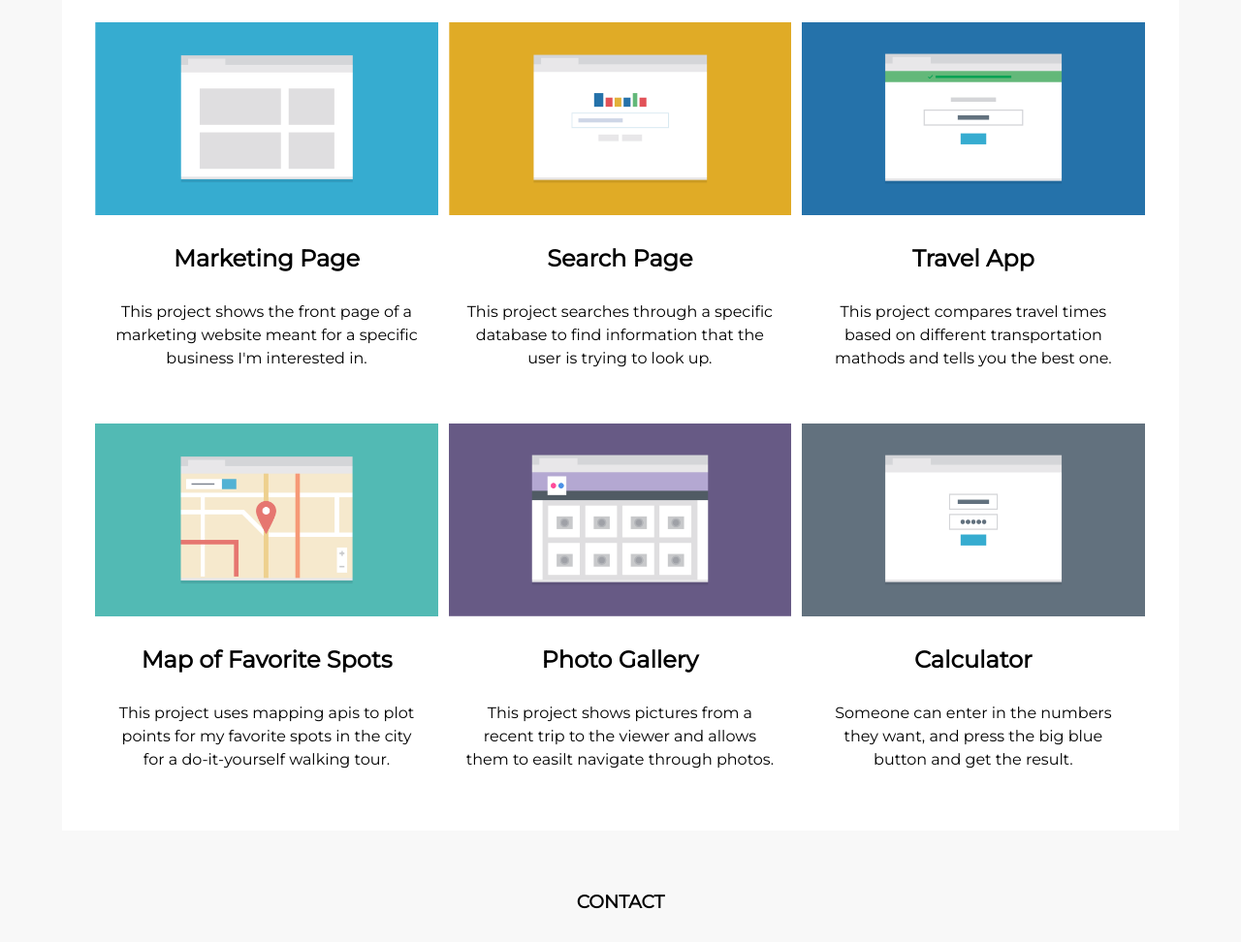
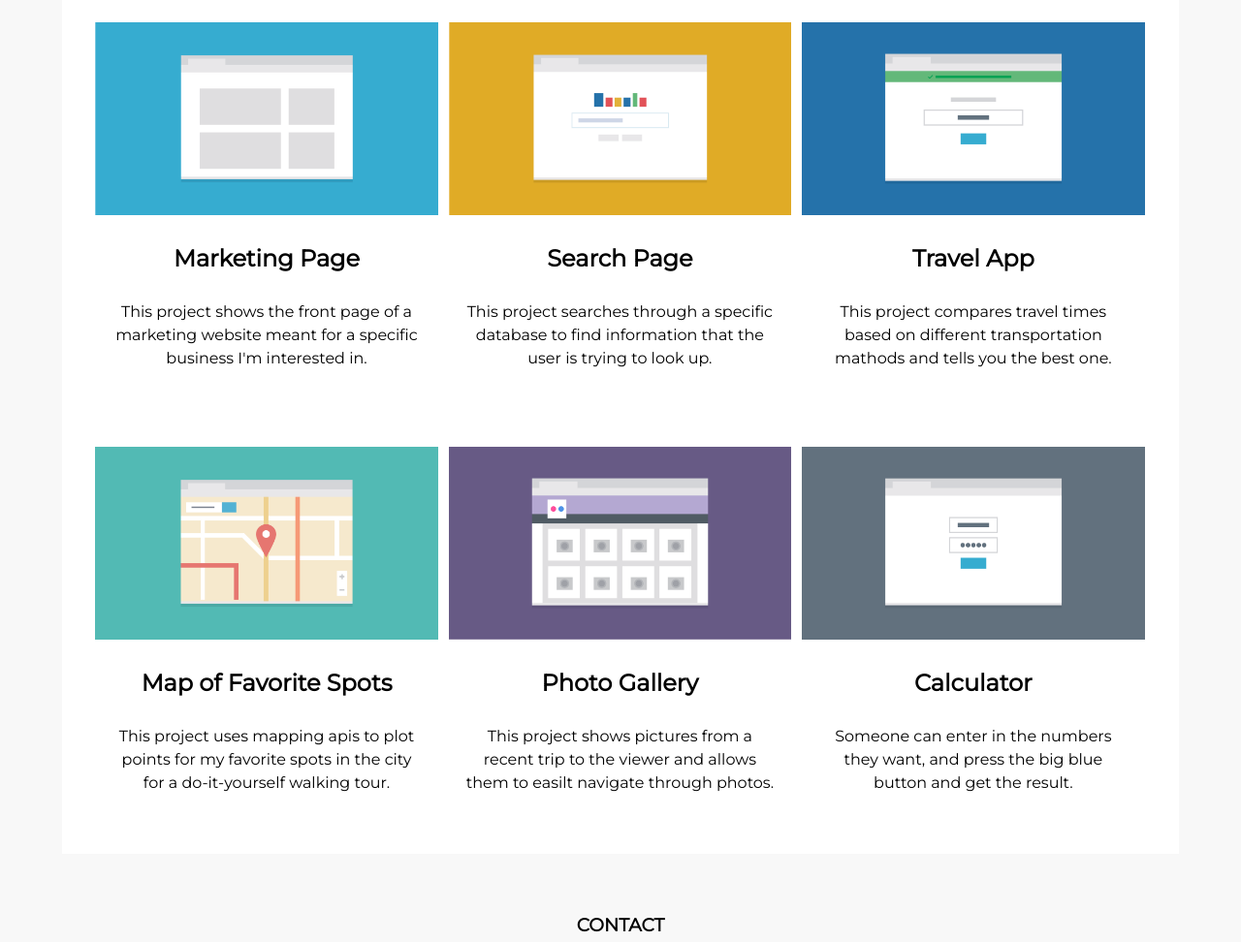
Before and after one commit to knems/responsive-resume-layout, a plain HTML site: page index.html in a window 1280 px wide. Shown: the part 598-1570 px from the top of the page at 97% size. Drawn offline with Linux system fonts and the light colour scheme; a script that the page names is missing.

Commit message:
fixed small error

```diff
--- a/index.html
+++ b/index.html
@@ -41,7 +41,7 @@
 										alt="/">
 						<div class="card">
 							<h2 class="title">Marketing Page</h2>
-							<p class="container">This project shows the front page of a marketing website meant for a specific business I'm interested in.</p>
+							<p class="container">This project shows the front page of a marketing website meant for a specific business I'm interested in.<br><br></p>
 						</div>
 					</div>
 
@@ -61,7 +61,7 @@
 										alt="/">
 						<div class="card">
 							<h2 class="title">Travel App</h2>
-							<p class="container">This project compares travel times based on different transportation mathods and tells you the best one.</p>
+							<p class="container">This project compares travel times based on different transportation mathods and tells you the best one.<br><br></p>
 						</div>
 					</div>
 
```
